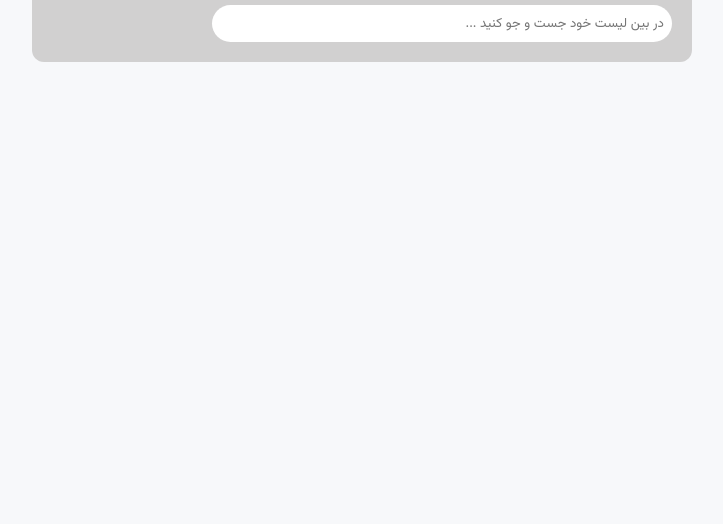
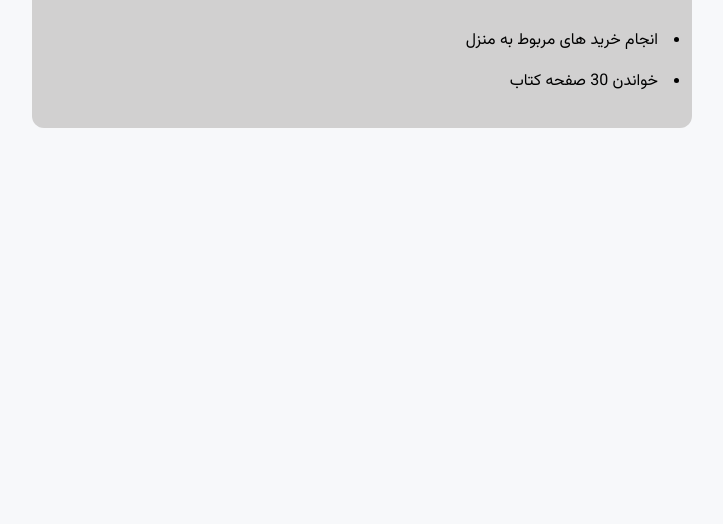
Before and after one commit to ashkanjaycob/TodoAppFa, a plain HTML site: page index.html in a window 1280 px wide. Shown: the part 276-800 px from the top of the page, without its empty margins (278-1001 px from the left). Drawn offline with Linux system fonts and the light colour scheme.

Commit message:
Added showTodos Section

```diff
--- a/index.html
+++ b/index.html
@@ -23,6 +23,11 @@
         <input type="text" id="searchTodo" placeholder="در بین لیست خود جست و جو کنید ...">
       </div>
 
+      <ul id="showTodos">
+        <li> انجام خرید های مربوط به منزل</li>
+        <li> خواندن 30 صفحه کتاب</li>
+      </ul>
+
     </div>
   </body>
 </html>
--- a/style.css
+++ b/style.css
@@ -50,3 +50,14 @@ body {
   outline: none;
   cursor: pointer;
 }
+
+#showTodos {
+  margin: 10px;
+  padding-top: 30px;
+}
+
+#showTodos li {
+  cursor: pointer;
+  padding: 4px;
+  margin: 8px 0px;
+}
```
